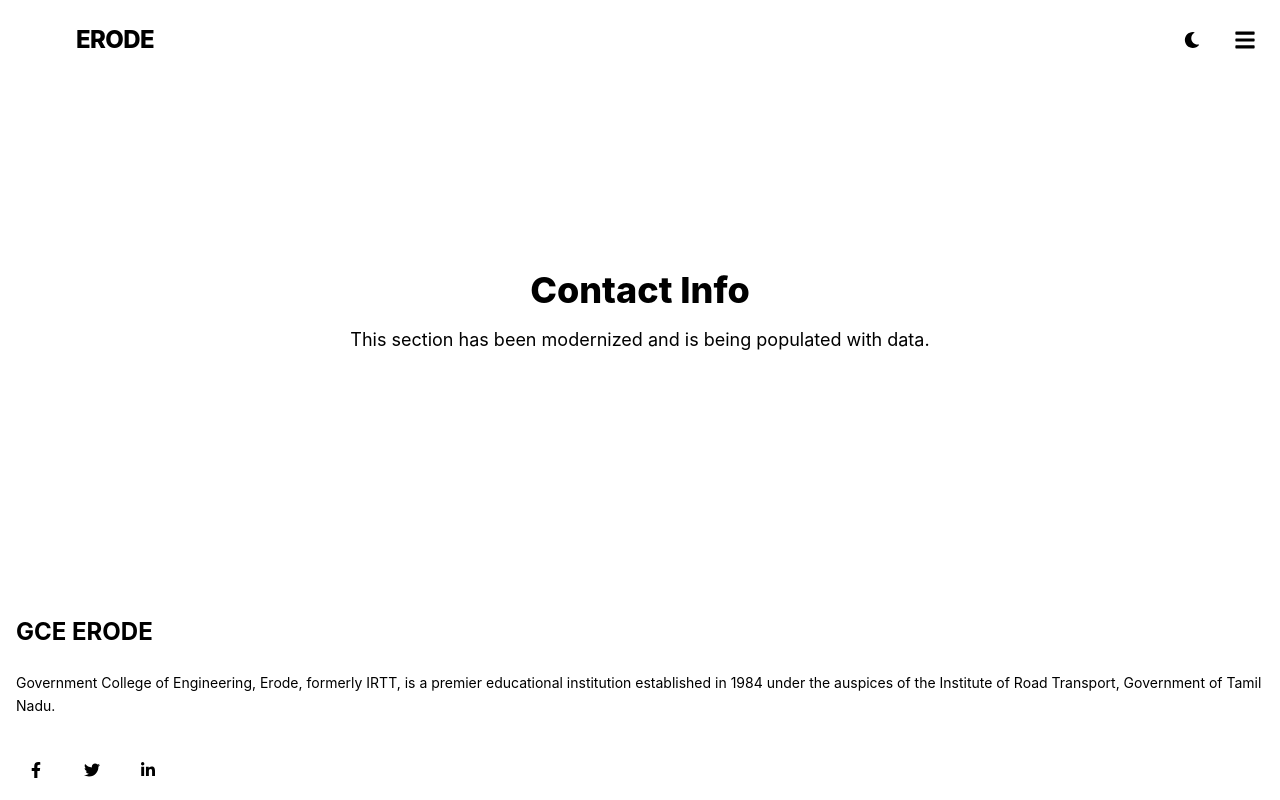
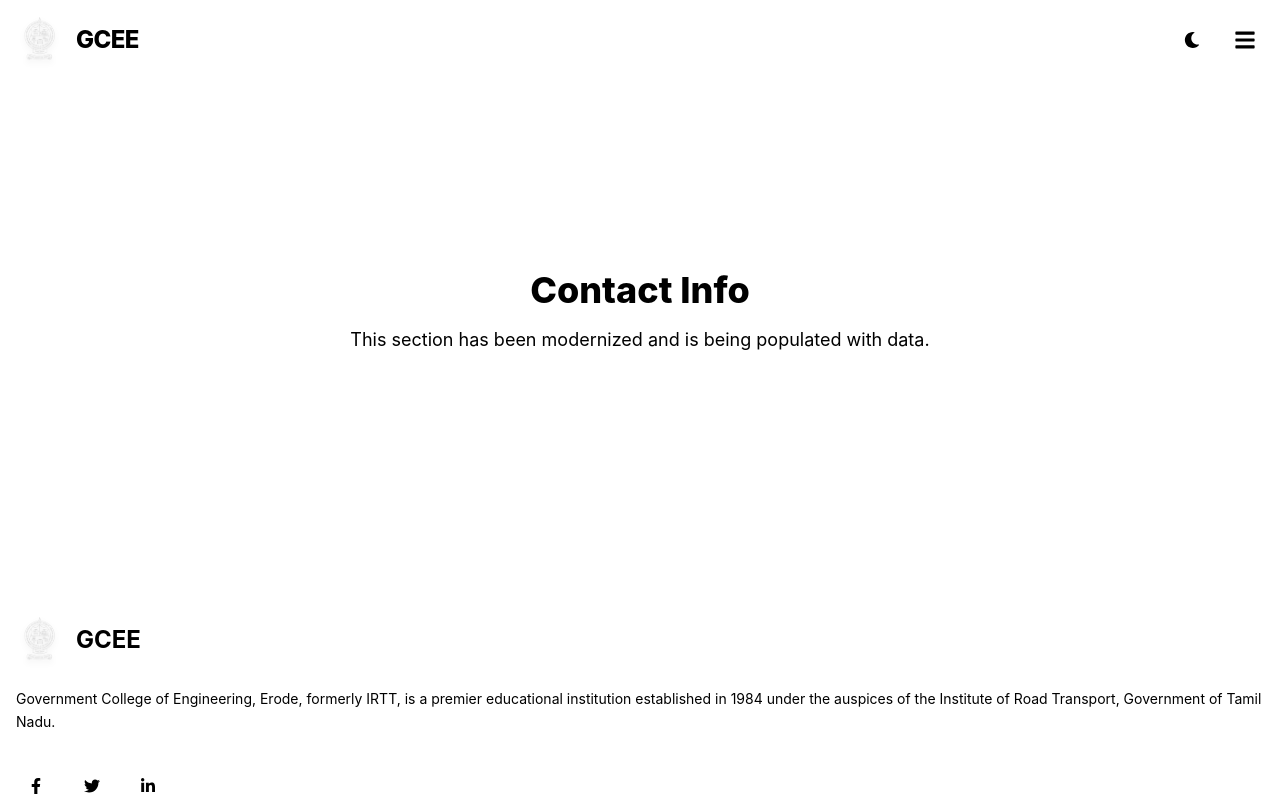
Before and after one commit to Priyadharshini2931/gcee-clone, a React (Vite) app in the folder react-app/: page /contact in a window 1280 px wide. Shown: the top 800 px of the page. Built offline with nearby package versions, Linux system fonts and the light colour scheme.

Commit message:
Final Changes

```diff
--- a/react-app/index.html
+++ b/react-app/index.html
@@ -4,7 +4,7 @@
     <meta charset="UTF-8" />
     <link rel="icon" type="image/svg+xml" href="/vite.svg" />
     <meta name="viewport" content="width=device-width, initial-scale=1.0" />
-    <title>react-app</title>
+    <title>GCEE | Government College of Engineering, Erode</title>
   </head>
   <body>
     <div id="root"></div>
--- a/react-app/src/components/layout/Footer.jsx
+++ b/react-app/src/components/layout/Footer.jsx
@@ -1,6 +1,7 @@
 import { Link } from 'react-router-dom';
 import { FaPhoneAlt, FaEnvelope, FaMapMarkerAlt, FaGlobe, FaTwitter, FaFacebookF, FaLinkedinIn } from 'react-icons/fa';
-
+import { motion } from 'framer-motion';
+import logo from '../../assets/images/logo.png';
 const Footer = () => {
   return (
     <footer className="bg-[var(--color-surface)] text-[var(--color-text-muted)] pt-16 pb-0 mt-0 border-t border-[var(--color-border)] shadow-[0_-10px_40px_rgba(0,0,0,0.05)] transition-colors duration-300">
@@ -8,10 +9,17 @@
         <div className="grid grid-cols-1 md:grid-cols-2 lg:grid-cols-4 gap-12 mb-16">
 
           {/* About Section */}
-          <div className="space-y-6">
-            <h3 className="text-2xl font-bold text-[var(--color-text-main)] mb-6 relative inline-block">
-              GCE ERODE
-              <span className="absolute -bottom-2 left-0 w-1/2 h-1 bg-[var(--color-primary)] rounded-full"></span>
+          <motion.div
+            initial={{ opacity: 0, y: 20 }}
+            whileInView={{ opacity: 1, y: 0 }}
+            viewport={{ once: true }}
+            transition={{ duration: 0.5 }}
+            className="space-y-6"
+          >
+            <h3 className="text-2xl font-bold text-[var(--color-text-main)] mb-6 relative inline-flex items-center gap-3">
+              <img src={logo} alt="GCEE Logo" className="w-12 h-12 drop-shadow-md" />
+              GCEE
+              <span className="absolute -bottom-2 left-0 w-1/2 h-1 bg-gradient-to-r from-[var(--color-primary)] to-[var(--color-secondary)] rounded-full"></span>
             </h3>
             <p className="text-sm leading-relaxed">
               Government College of Engineering, Erode, formerly IRTT, is a premier educational institution established in 1984 under the auspices of the Institute of Road Transport, Government of Tamil Nadu.
@@ -27,13 +35,19 @@
                 <FaLinkedinIn size={16} />
               </a>
             </div>
-          </div>
+          </motion.div>
 
           {/* Quick Links */}
-          <div className="lg:pl-8">
+          <motion.div
+            initial={{ opacity: 0, y: 20 }}
+            whileInView={{ opacity: 1, y: 0 }}
+            viewport={{ once: true }}
+            transition={{ duration: 0.5, delay: 0.1 }}
+            className="lg:pl-8"
+          >
             <h3 className="text-xl font-bold text-[var(--color-text-main)] mb-6 relative inline-block">
               Quick Links
-              <span className="absolute -bottom-2 left-0 w-1/2 h-1 bg-[var(--color-primary)] rounded-full"></span>
+              <span className="absolute -bottom-2 left-0 w-1/2 h-1 bg-gradient-to-r from-[var(--color-primary)] to-[var(--color-secondary)] rounded-full"></span>
             </h3>
             <ul className="space-y-4">
               {[
@@ -54,13 +68,18 @@
                 </li>
               ))}
             </ul>
-          </div>
+          </motion.div>
 
           {/* Useful Links */}
-          <div>
+          <motion.div
+            initial={{ opacity: 0, y: 20 }}
+            whileInView={{ opacity: 1, y: 0 }}
+            viewport={{ once: true }}
+            transition={{ duration: 0.5, delay: 0.2 }}
+          >
             <h3 className="text-xl font-bold text-[var(--color-text-main)] mb-6 relative inline-block">
               Important Links
-              <span className="absolute -bottom-2 left-0 w-1/2 h-1 bg-[var(--color-primary)] rounded-full"></span>
+              <span className="absolute -bottom-2 left-0 w-1/2 h-1 bg-gradient-to-r from-[var(--color-primary)] to-[var(--color-secondary)] rounded-full"></span>
             </h3>
             <ul className="space-y-4">
               {[
@@ -93,13 +112,18 @@
                 </li>
               ))}
             </ul>
-          </div>
+          </motion.div>
 
           {/* Contact Info */}
-          <div>
+          <motion.div
+            initial={{ opacity: 0, y: 20 }}
+            whileInView={{ opacity: 1, y: 0 }}
+            viewport={{ once: true }}
+            transition={{ duration: 0.5, delay: 0.3 }}
+          >
             <h3 className="text-xl font-bold text-[var(--color-text-main)] mb-6 relative inline-block">
               Contact Us
-              <span className="absolute -bottom-2 left-0 w-1/2 h-1 bg-[var(--color-primary)] rounded-full"></span>
+              <span className="absolute -bottom-2 left-0 w-1/2 h-1 bg-gradient-to-r from-[var(--color-primary)] to-[var(--color-secondary)] rounded-full"></span>
             </h3>
             <ul className="space-y-4">
               <li className="flex items-start gap-3">
@@ -127,7 +151,7 @@
                 </a>
               </li>
             </ul>
-          </div>
+          </motion.div>
         </div>
       </div>
 
--- a/react-app/src/components/layout/Navbar.jsx
+++ b/react-app/src/components/layout/Navbar.jsx
@@ -3,7 +3,7 @@
 import { FaBars, FaTimes, FaAngleDown } from 'react-icons/fa';
 import ThemeToggle from '../common/ThemeToggle';
 import { motion, AnimatePresence } from 'framer-motion';
-
+import logo from '../../assets/images/logo.png';
 const NAV_LINKS = [
   { name: 'Home', path: '/' },
   {
@@ -61,12 +61,22 @@
 
           {/* Logo */}
           <Link to="/" className="flex-shrink-0 flex items-center gap-3 group">
-            <div className={`w-12 h-12 rounded-xl bg-gradient-to-br from-[var(--color-primary)] to-[var(--color-secondary)] flex items-center justify-center shadow-lg transition-all group-hover:scale-105`}>
-              <span className="text-white font-extrabold text-2xl tracking-tighter">GC</span>
-            </div>
-            <span className="font-extrabold text-2xl tracking-tight text-[var(--color-text-main)] transition-colors">
-              ERODE
-            </span>
+            <motion.div
+              initial={{ rotate: -10, scale: 0.8, opacity: 0 }}
+              animate={{ rotate: 0, scale: 1, opacity: 1 }}
+              transition={{ type: "spring", stiffness: 200, damping: 10 }}
+              className="w-12 h-12 md:w-14 md:h-14 flex items-center justify-center transition-all group-hover:scale-105 group-hover:rotate-3 drop-shadow-[0_0_8px_rgba(255,255,255,0.2)]"
+            >
+              <img src={logo} alt="GCEE Logo" className="w-full h-full object-contain filter drop-shadow-md" />
+            </motion.div>
+            <motion.span
+              initial={{ x: -20, opacity: 0 }}
+              animate={{ x: 0, opacity: 1 }}
+              transition={{ delay: 0.1, duration: 0.5 }}
+              className="font-extrabold text-2xl tracking-tight text-[var(--color-text-main)] transition-colors"
+            >
+              GCEE
+            </motion.span>
           </Link>
 
           {/* Desktop Menu */}
--- a/react-app/src/pages/Library.jsx
+++ b/react-app/src/pages/Library.jsx
@@ -3,18 +3,20 @@
 const Library = () => {
   return (
     <div className="bg-[var(--color-background)] min-h-screen pb-20">
+      {/* Header Banner - Fixed Visibility */}
       <div className="relative pt-32 pb-24 overflow-hidden bg-[#020617] text-white">
         <div className="absolute inset-0 z-0 opacity-10 bg-[url('https://www.transparenttextures.com/patterns/cubes.png')] mix-blend-overlay"></div>
         <div className="max-w-7xl mx-auto px-4 sm:px-6 lg:px-8 relative z-10 text-center">
           <motion.h1
             initial={{ opacity: 0, y: -20 }}
             animate={{ opacity: 1, y: 0 }}
-            className="text-4xl md:text-5xl lg:text-6xl font-black uppercase tracking-widest drop-shadow-2xl mb-6 text-slate-100"
+            /* Forced white text with !text-white */
+            className="text-4xl md:text-5xl lg:text-6xl font-black uppercase tracking-widest drop-shadow-2xl mb-6 !text-white"
           >
             Central Library
           </motion.h1>
           <div className="border-b-[4px] border-[var(--color-primary)] mx-auto rounded-full w-32 shadow-[0_0_15px_var(--color-primary)]"></div>
-          <p className="mt-8 text-xl text-slate-300 max-w-2xl mx-auto font-light leading-relaxed">
+          <p className="mt-8 text-xl !text-slate-300 max-w-2xl mx-auto font-light leading-relaxed">
             The heart of academic resources, driving research, innovation, and independent learning.
           </p>
         </div>
```
Also changed, not shown: react-app/src/components/common/Chatbot.jsx (+24 -2 lines), react-app/src/index.css (+59 -15 lines), react-app/src/pages/Placement.jsx (+6 -4 lines), react-app/src/assets/images/logo.png (added). Lines whose indentation alone changed are shown as unchanged.
